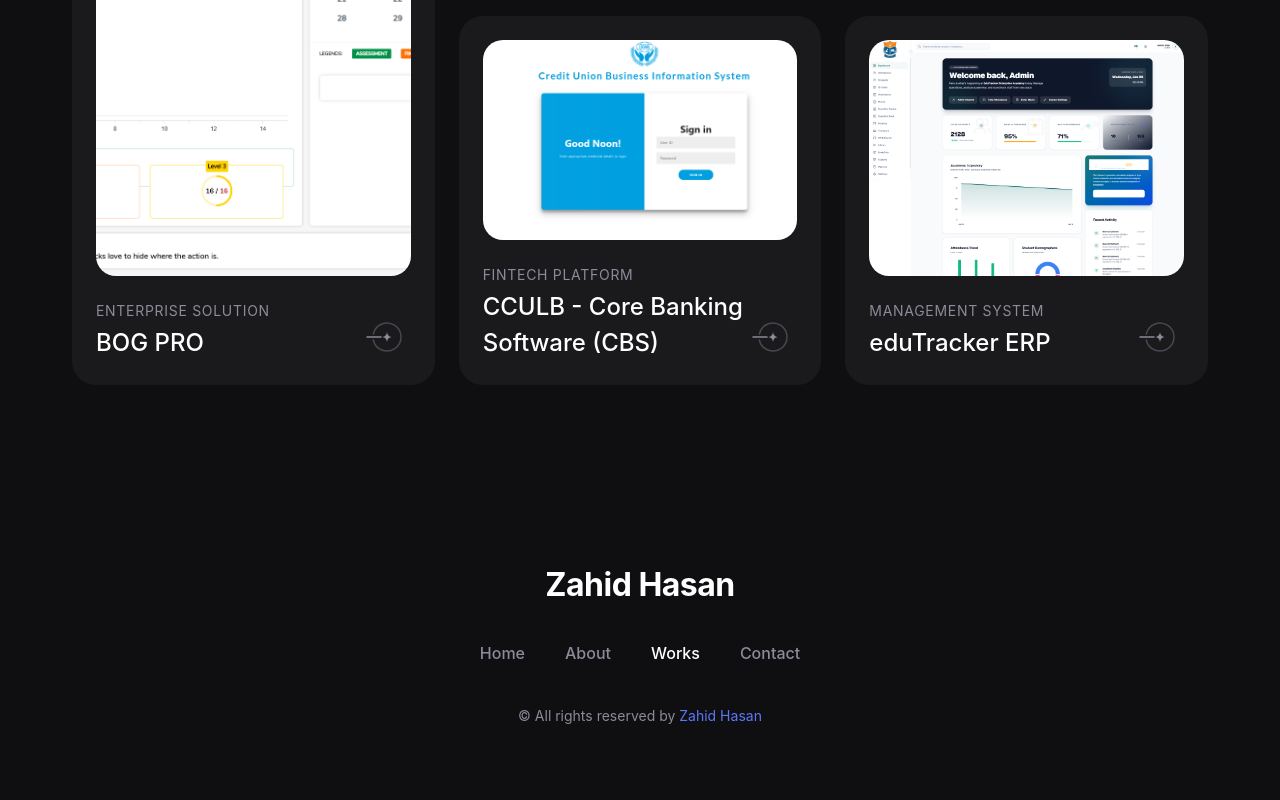
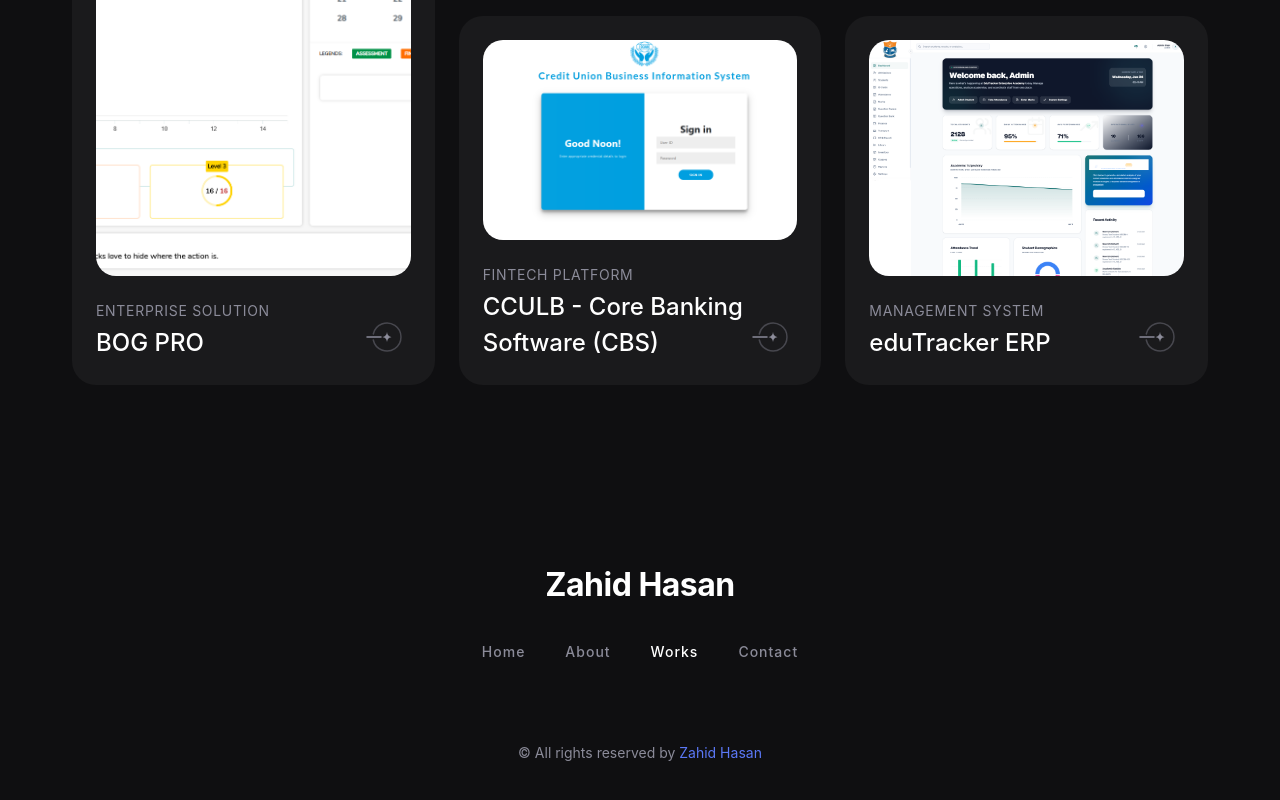
Before and after one commit to DevZahidHasan/portfolio, a React (Vite) app: page /works in a window 1280 px wide. Shown: the part 368-1168 px from the top of the page. Built offline with nearby package versions, Linux system fonts and the light colour scheme.

Commit message:
profile image changes

```diff
--- a/src/components/Footer.css
+++ b/src/components/Footer.css
@@ -5,23 +5,6 @@
   justify-content: center;
   margin-top: 4rem;
   padding: 4rem 0 2rem;
-}
-
-.nav-links {
-  display: flex;
-  gap: 2.5rem;
-}
-
-.nav-links a {
-  color: var(--text-secondary);
-  font-size: 1rem;
-  font-weight: 500;
-  transition: color var(--transition-speed) ease;
-}
-
-.nav-links a:hover,
-.nav-links a.active {
-  color: var(--text-primary);
 }
 
 .footer-logo {
@@ -49,7 +32,8 @@
   transition: color var(--transition-speed) ease;
 }
 
-.footer-nav a:hover {
+.footer-nav a:hover,
+.footer-nav a.active {
   color: var(--text-primary);
 }
 
--- a/src/components/Footer.jsx
+++ b/src/components/Footer.jsx
@@ -1,9 +1,8 @@
-import React, { useState } from "react";
+import React from "react";
 import "./Footer.css";
 import { Link, useLocation } from "react-router";
 
 function Footer() {
-  const [isMenuOpen, setIsMenuOpen] = useState(false);
   const location = useLocation();
   return (
     <footer className="footer">
@@ -13,32 +12,28 @@
         </a>
       </div>
 
-      <nav className={`nav-links ${isMenuOpen ? "mobile-open" : ""}`}>
+      <nav className="footer-nav">
         <Link
           to="/"
           className={location.pathname === "/" ? "active" : ""}
-          onClick={() => setIsMenuOpen(false)}
         >
           Home
         </Link>
         <Link
           to="/about"
           className={location.pathname === "/about" ? "active" : ""}
-          onClick={() => setIsMenuOpen(false)}
         >
           About
         </Link>
         <Link
           to="/works"
           className={location.pathname === "/works" ? "active" : ""}
-          onClick={() => setIsMenuOpen(false)}
         >
           Works
         </Link>
         <Link
           to="/contact"
           className={location.pathname === "/contact" ? "active" : ""}
-          onClick={() => setIsMenuOpen(false)}
         >
           Contact
         </Link>
--- a/src/components/Header.css
+++ b/src/components/Header.css
@@ -10,20 +10,20 @@
   letter-spacing: -0.5px;
 }
 
-.nav-links {
+.header-nav {
   display: flex;
   gap: 2.5rem;
 }
 
-.nav-links a {
+.header-nav a {
   color: var(--text-secondary);
   font-size: 1rem;
   font-weight: 500;
   transition: color var(--transition-speed) ease;
 }
 
-.nav-links a:hover,
-.nav-links a.active {
+.header-nav a:hover,
+.header-nav a.active {
   color: var(--text-primary);
 }
 
@@ -53,7 +53,7 @@
     position: relative;
   }
 
-  .nav-links {
+  .header-nav {
     display: none;
     flex-direction: column;
     position: absolute;
@@ -68,7 +68,7 @@
     border: 1px solid rgba(255, 255, 255, 0.05);
   }
 
-  .nav-links.mobile-open {
+  .header-nav.mobile-open {
     display: flex;
   }
 
--- a/src/components/Header.jsx
+++ b/src/components/Header.jsx
@@ -12,7 +12,7 @@
         <Link to="/">Zahid<span> Hasan</span></Link>
       </div>
 
-      <nav className={`nav-links ${isMenuOpen ? 'mobile-open' : ''}`}>
+      <nav className={`header-nav ${isMenuOpen ? 'mobile-open' : ''}`}>
         <Link to="/" className={location.pathname === '/' ? 'active' : ''} onClick={() => setIsMenuOpen(false)}>Home</Link>
         <Link to="/about" className={location.pathname === '/about' ? 'active' : ''} onClick={() => setIsMenuOpen(false)}>About</Link>
         <Link to="/works" className={location.pathname === '/works' ? 'active' : ''} onClick={() => setIsMenuOpen(false)}>Works</Link>
```
Also changed, not shown: public/main.jpg.
